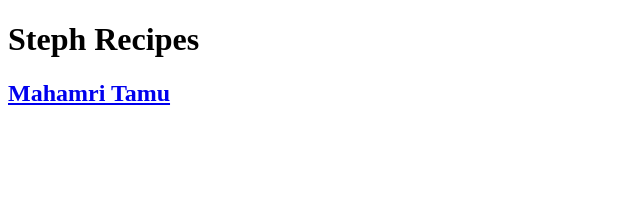
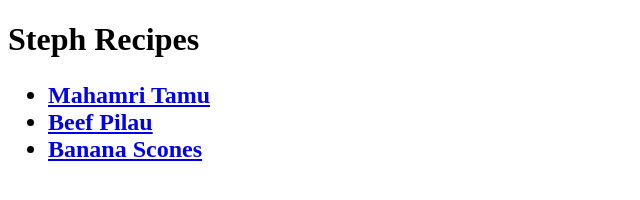
Before and after one commit to WanjaNjunge/odin-recipes, a plain HTML site: page index.html in a window 1280 px wide. Shown: the whole page, without its empty margins (0-640 px from the left). Drawn offline with Linux system fonts and the light colour scheme.

Commit message:
Add two more recipes with identical page structures as mahamri.html

```diff
--- a/index.html
+++ b/index.html
@@ -9,7 +9,12 @@
 <body>
     <h1>Steph Recipes</h1>
     <h2>
-        <a href="recipes/mahamri.html">Mahamri Tamu</a>
+        <ul>
+            <li><a href="recipes/mahamri.html">Mahamri Tamu</a></li>
+            <li><a href="recipes/pilau.html">Beef Pilau</a></li>
+            <li><a href="recipes/bananascones.html">Banana Scones</a></li>
+        </ul>
+
     </h2>
 </body>
 </html>
```
Also changed, not shown: images/bananascones.jpg (added), images/easy-banana-scones-recipe-main-photo.webp (added), images/pilau.jpeg (added).
